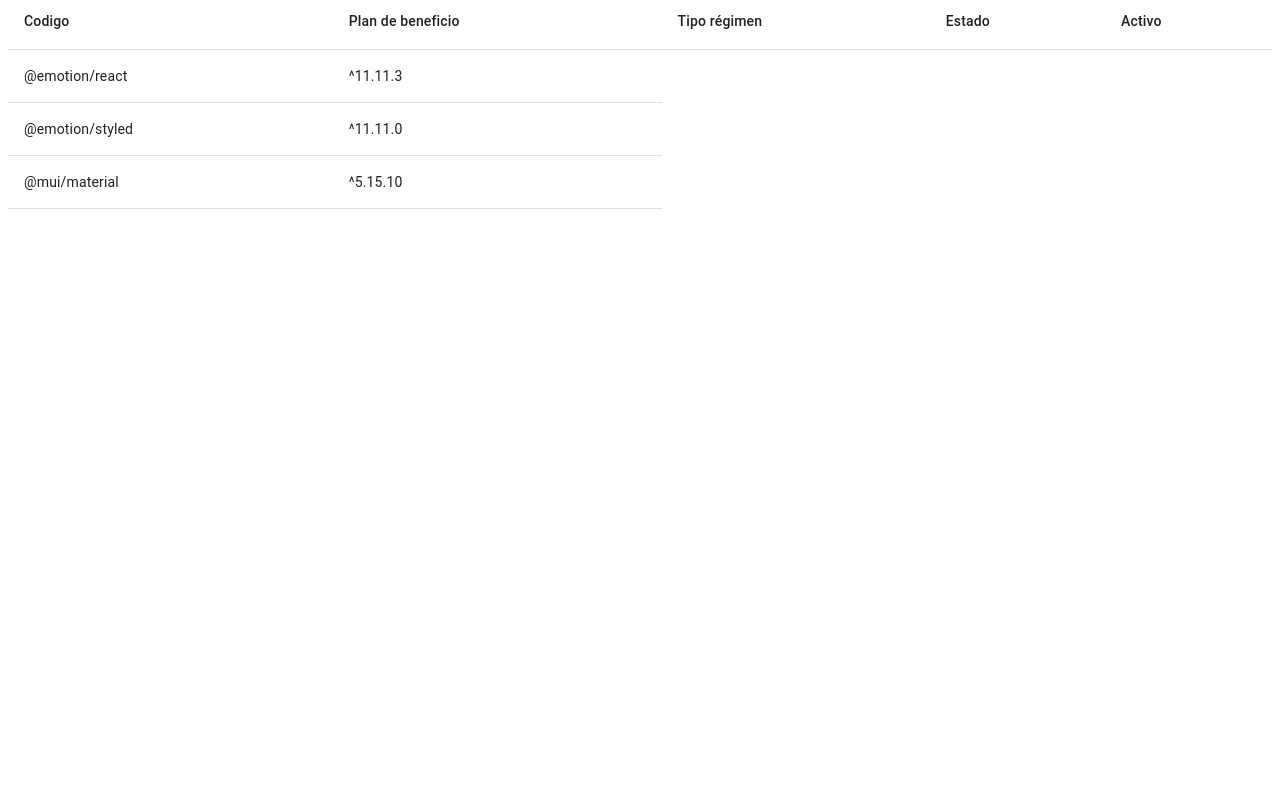
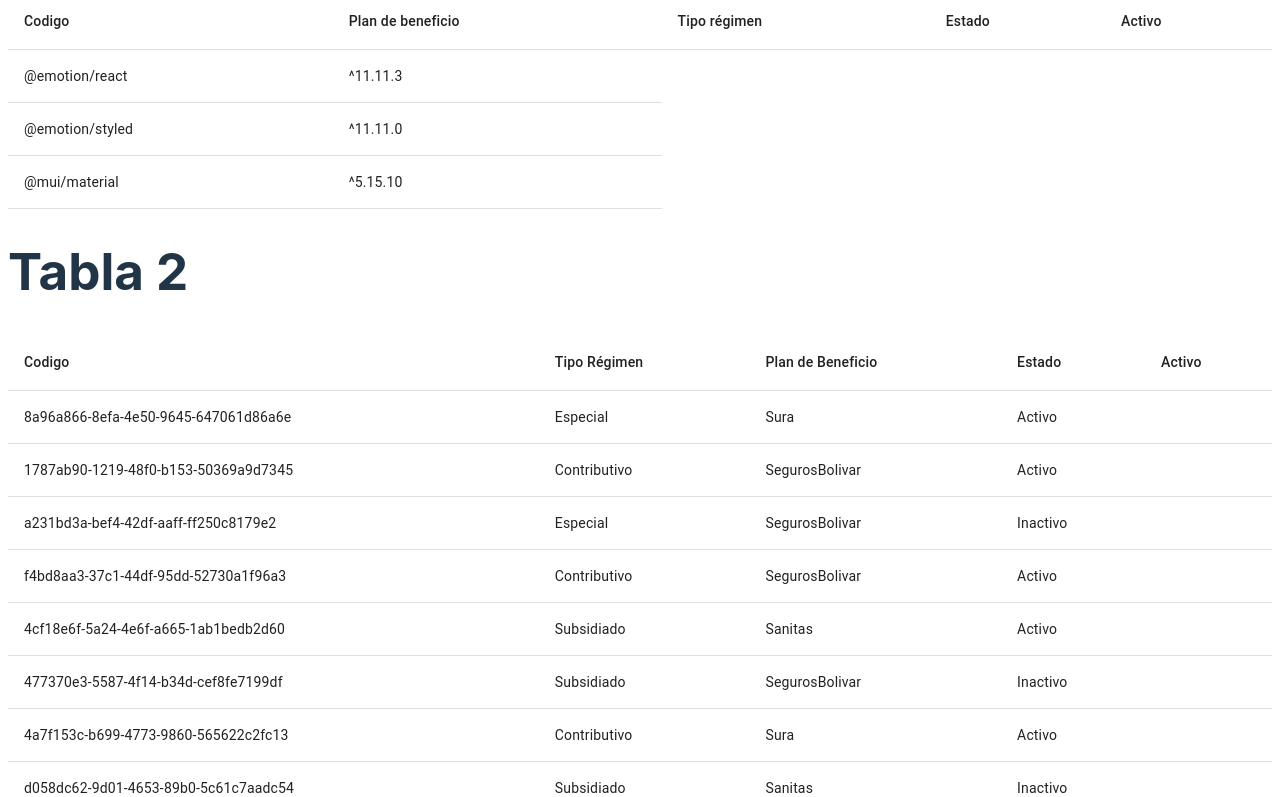
Before and after one commit to IngDonovan/migraReact, a React (Vite) app: page / in a window 1280 px wide. Shown: the part 300-1097 px from the top of the page. Before the commit the page ends 800 px from the top, so only its background shows below. Built offline with nearby package versions, Linux system fonts and the light colour scheme.

Commit message:
table 2 show data

```diff
--- a/src/App/index.jsx
+++ b/src/App/index.jsx
@@ -1,9 +1,7 @@
-import { useState } from 'react'
+import React from 'react';
 import { TableCreate } from '../components/TableCreate';
-
-
+import { DonoTable } from '../components/DonoTable';
 import './App.css'
-
 
 
 const  App = () => {
@@ -12,7 +10,8 @@
   return (
   <>
     <h1>App</h1>
-    <TableCreate/>
+    <TableCreate />
+    <DonoTable />
   </>
   );
 };
--- a/src/components/DonoTable/index.jsx
+++ b/src/components/DonoTable/index.jsx
@@ -1,12 +1,49 @@
 import React from "react";
-
+import {
+  TableContainer,
+  Table,
+  TableHead,
+  TableBody,
+  TableRow,
+  TableCell,
+  makeStyles,
+} from "@mui/material";
+import { data } from "../../data";
 
 const DonoTable = () => {
+  // Obtenemos el primer objeto de la lista
+  const primerObjeto = data[0];
+  // Obtenemos las claves del primer objeto
+  const titulos = Object.keys(primerObjeto);
+  // console.log(titulos);
 
-    return (
-        <h1>Tabla 2</h1>
-    );
-
+  return (
+    <>
+      <h1>Tabla 2</h1>
+      <TableContainer>
+        <Table>
+          <TableHead>
+            <TableRow>
+              {titulos.map((key, index) => (
+                <TableCell key={index}>{key}</TableCell>
+              ))}
+            </TableRow>
+          </TableHead>
+          <TableBody>
+            {data.map((fila, index) => (
+              <TableRow key={index}>
+                {titulos.map((titulo, index) => (
+                  <TableCell key={index}>
+                    {fila[titulo]}
+                  </TableCell>
+                ))}
+              </TableRow>
+            ))}
+          </TableBody>
+        </Table>
+      </TableContainer>
+    </>
+  );
 };
 
-export {DonoTable};
+export { DonoTable };
--- a/src/components/TableCreate/index.jsx
+++ b/src/components/TableCreate/index.jsx
@@ -21,14 +21,17 @@
 const backend = [
 
   {
+    id:1,
     title:"Plan de beneficio",
     menu:['Sura','NuevaEps','SegurosBolivar'],
   },
   {
+    id:2,
     title:"Tipo de Regimen",
     menu:['Contributivo','Subsidiado','Especial'],
   },
   {
+    id:3,
     title:"Estado",
     menu:['Activo','Inactivo'],
   },
@@ -48,6 +51,7 @@
       <div className='container-tab'>
         {backend.map((back) => (
           <SelectTable
+            key={back.id}
             select={selectedDependency}
             handle={handleChange}
             title={back.title}
--- a/src/data/index.jsx
+++ b/src/data/index.jsx
@@ -1,6 +1,6 @@
 
 
-export const dataCrud = [{"Codigo":"8a96a866-8efa-4e50-9645-647061d86a6e","Tipo Régimen":"Especial","Plan de Beneficio":"Sura","Estado":"Activo","Activo":false},
+export const data = [{"Codigo":"8a96a866-8efa-4e50-9645-647061d86a6e","Tipo Régimen":"Especial","Plan de Beneficio":"Sura","Estado":"Activo","Activo":false},
 {"Codigo":"1787ab90-1219-48f0-b153-50369a9d7345","Tipo Régimen":"Contributivo","Plan de Beneficio":"SegurosBolivar","Estado":"Activo","Activo":false},
 {"Codigo":"a231bd3a-bef4-42df-aaff-ff250c8179e2","Tipo Régimen":"Especial","Plan de Beneficio":"SegurosBolivar","Estado":"Inactivo","Activo":true},
 {"Codigo":"f4bd8aa3-37c1-44df-95dd-52730a1f96a3","Tipo Régimen":"Contributivo","Plan de Beneficio":"SegurosBolivar","Estado":"Activo","Activo":true},
```
